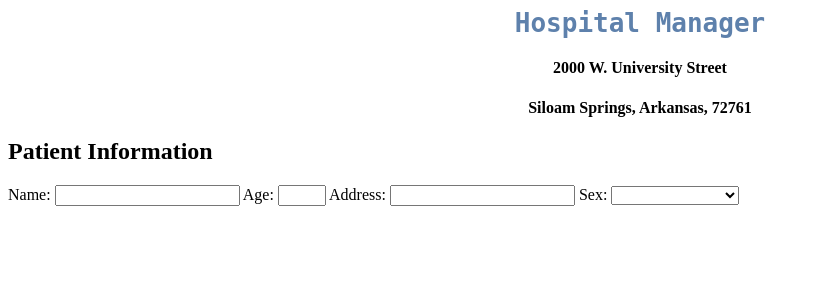
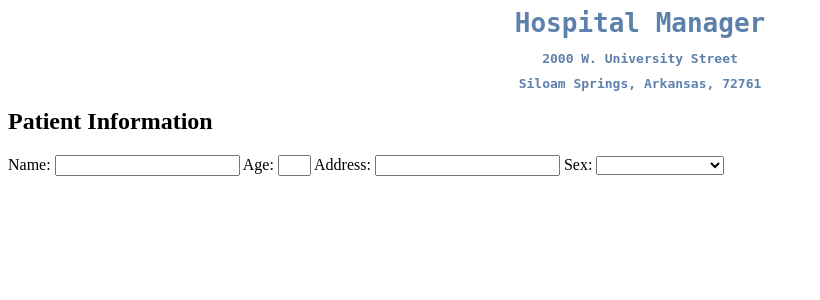
Before and after one commit to baker0204/Hospital-Management-System, a PHP site: page /PatientFile.php in a window 1280 px wide. Shown: the top 300 px of the page, without its empty margins (0-820 px from the left). Run offline with PHP 8.4, Linux system fonts and the light colour scheme.

Commit message:
Add files via upload
My version of the CSS file

```diff
--- a/css.css
+++ b/css.css
@@ -50,6 +50,12 @@ ul {
 	font-family: monospace;
 }
 
+h4 {
+	color: #5e81ac;
+	font-family: monospace;
+	line-height: 60%;
+}
+
 .white_content, .black_content {
 	display: none;
 	position: fixed;
@@ -69,3 +75,13 @@ ul {
 	color: blue;
 	cursor: pointer;
 }
+
+input::-webkit-outer-spin-button,
+input::-webkit-inner-spin-button {
+    -webkit-appearance: none;
+    margin: 0;
+}
+
+input[type=number] {
+  -moz-appearance: textfield;
+}
```
Lines whose indentation alone changed are shown as unchanged.
